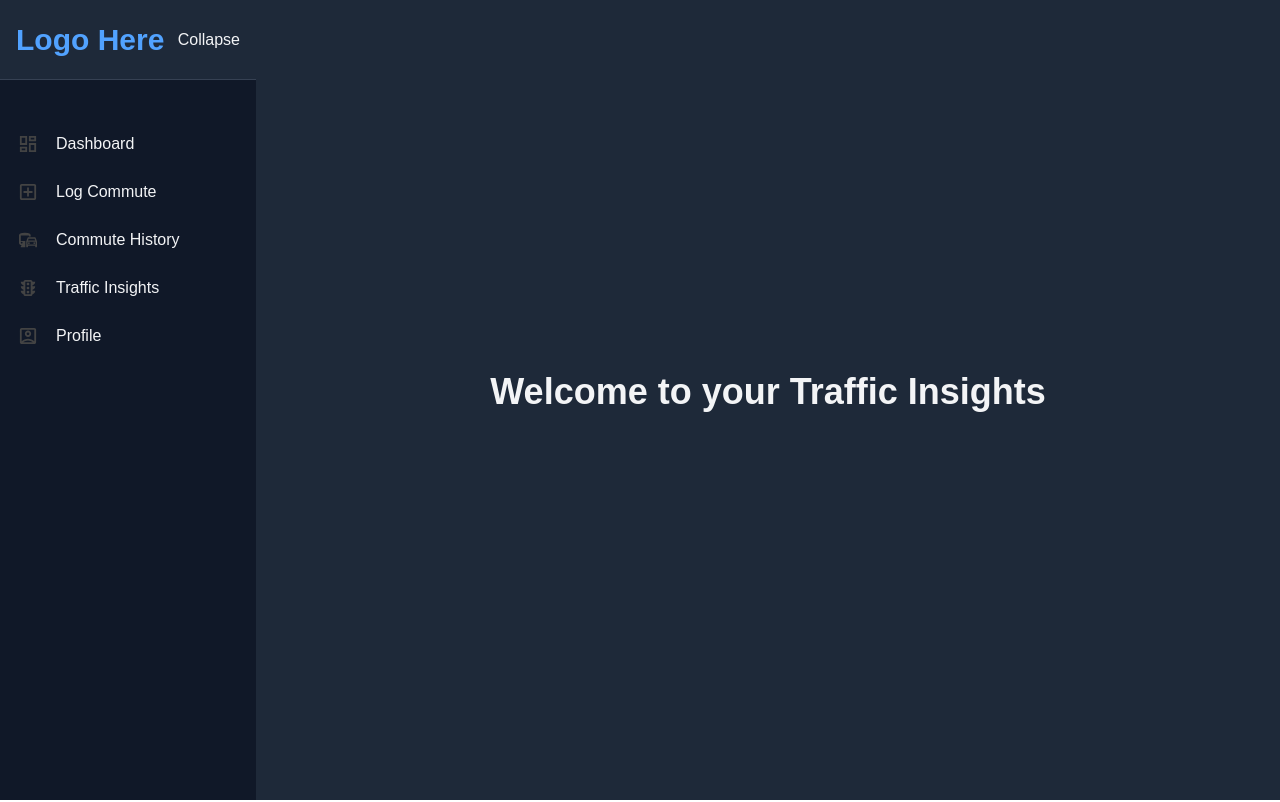
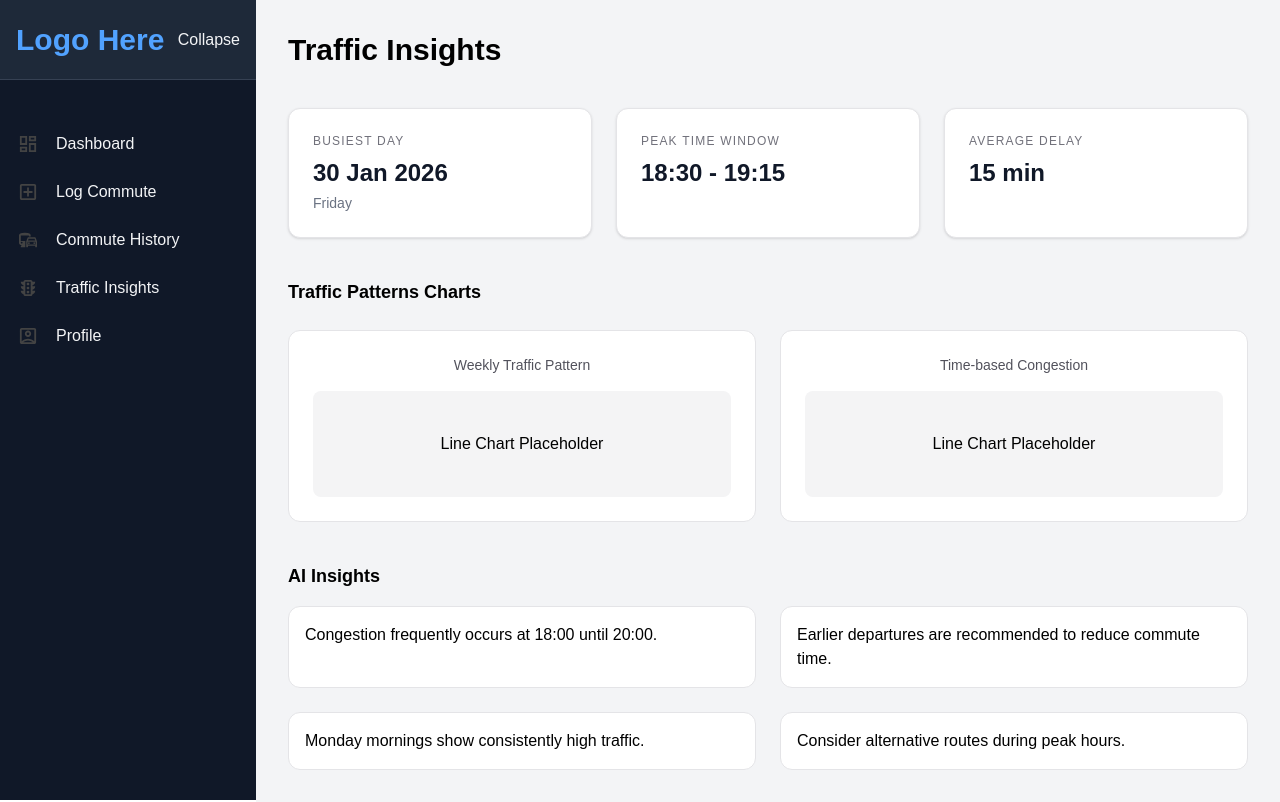
Before and after one commit to frhOrcasitas/commute_pro, a Next.js app: page /traffic_insights in a window 1280 px wide. Built offline with nearby package versions, Linux system fonts and the light colour scheme.

Commit message:
refining commute logs and added the traffic insights

```diff
--- a/app/(protected)/commute_history/page.js
+++ b/app/(protected)/commute_history/page.js
@@ -1,6 +1,6 @@
 "use client";
 
-import { useState } from "react";
+import { useState, useMemo } from "react";
 
 const fakeCommutes = [
   {
@@ -45,42 +45,66 @@ const trafficStyles = {
 };
 
 export default function CommuteHistory() {
+  const [commutes, setCommutes] = useState(fakeCommutes);
   const [openId, setOpenId] = useState(null);
+  const [search, setSearch] = useState("");
+
+  // 🔎 Real Search Filter
+  const filteredCommutes = useMemo(() => {
+    return commutes.filter((c) =>
+      `${c.start} ${c.end} ${c.date} ${c.traffic}`
+        .toLowerCase()
+        .includes(search.toLowerCase())
+    );
+  }, [search, commutes]);
 
   // Group by date
-  const grouped = fakeCommutes.reduce((acc, commute) => {
+  const grouped = filteredCommutes.reduce((acc, commute) => {
     acc[commute.date] = acc[commute.date] || [];
     acc[commute.date].push(commute);
     return acc;
   }, {});
 
+  const handleDelete = (id) => {
+    setCommutes((prev) => prev.filter((c) => c.id !== id));
+    setOpenId(null);
+  };
+
   return (
     <div className="p-8 space-y-10 text-black">
       <h1 className="text-3xl font-bold">Commute History</h1>
 
-      {/* Filter (UI only for now) */}
+      {/* Search */}
       <div className="flex justify-between items-center bg-zinc-100 rounded-xl px-4 py-3">
         <input
-          placeholder="Filter by..."
+          value={search}
+          onChange={(e) => setSearch(e.target.value)}
+          placeholder="Search by location, date, traffic..."
           className="bg-transparent outline-none text-sm w-full"
         />
-        <span className="text-zinc-400">▼</span>
       </div>
 
       {/* Date Groups */}
+      {Object.keys(grouped).length === 0 && (
+        <p className="text-zinc-400 text-sm">No results found.</p>
+      )}
+
       {Object.keys(grouped).map((date) => (
         <div key={date} className="space-y-4">
           <h3 className="text-xs uppercase tracking-widest text-zinc-400">
             {date}
           </h3>
 
-          {grouped[date].map((commute) => {
+          {grouped[date].map((commute, index) => {
             const isOpen = openId === commute.id;
 
             return (
               <div
                 key={commute.id}
-                className="bg-white rounded-2xl border border-zinc-200 p-5 transition-all duration-300 hover:shadow-md"
+                className="bg-white rounded-2xl border border-zinc-200 p-5 transition-all duration-500 hover:shadow-md animate-slideIn"
+                style={{
+                  animationDelay: `${index * 60}ms`,
+                }}
               >
                 {/* Header */}
                 <div
@@ -114,10 +138,10 @@ export default function CommuteHistory() {
                 {/* Expandable Section */}
                 <div
                   className={`transition-all duration-300 overflow-hidden ${
-                    isOpen ? "max-h-96 mt-4" : "max-h-0"
+                    isOpen ? "max-h-96 mt-4 opacity-100" : "max-h-0 opacity-0"
                   }`}
                 >
-                  <div className="grid grid-cols-2 gap-6 text-sm text-zinc-700">
+                  <div className="grid grid-cols-2 gap-6 text-sm text-zinc-700 pt-4">
                     <div>
                       <p><strong>Duration:</strong> {commute.duration} min</p>
                       <p><strong>Starting Point:</strong> {commute.start}</p>
@@ -127,6 +151,14 @@ export default function CommuteHistory() {
                     <div>
                       <p><strong>Traffic:</strong> {commute.traffic}</p>
                       <p><strong>Notes:</strong> {commute.notes || "—"}</p>
+
+                      {/* 🗑 Delete Button (only when open) */}
+                      <button
+                        onClick={() => handleDelete(commute.id)}
+                        className="mt-4 text-sm text-red-500 font-semibold hover:text-red-700 transition"
+                      >
+                        Delete Commute
+                      </button>
                     </div>
                   </div>
                 </div>
@@ -135,6 +167,24 @@ export default function CommuteHistory() {
           })}
         </div>
       ))}
+
+      {/* Slide-in animation */}
+      <style jsx>{`
+        @keyframes slideIn {
+          from {
+            opacity: 0;
+            transform: translateY(10px);
+          }
+          to {
+            opacity: 1;
+            transform: translateY(0);
+          }
+        }
+
+        .animate-slideIn {
+          animation: slideIn 0.4s ease forwards;
+        }
+      `}</style>
     </div>
   );
 }
--- a/app/(protected)/traffic_insights/page.js
+++ b/app/(protected)/traffic_insights/page.js
@@ -1,13 +1,70 @@
+"use client";
+
+import { Inspect } from "lucide-react";
 import Image from "next/image";
 import Link from "next/link";
 
-function traffic_insights() {
+export default function traffic_insights() {
 
     return (
-        <main className="flex min-h-screen flex-col items-center justify-center bg-gray-800 text-gray-100">
-            <h1 className="text-4xl font-bold mb-4">Welcome to your Traffic Insights</h1>
-        </main>
+        <div className="p-8 space-y-10 text-black">
+            <h1 className="text-3xl font-bold">Traffic Insights</h1>
+
+            <div className="grid md:grid-cols-3 gap-6">
+                <InsightCard title="Busiest Day" value="30 Jan 2026" sub="Friday"/>
+                <InsightCard title="Peak Time Window" value="18:30 - 19:15"/>
+                <InsightCard title="Average Delay" value="15 min"/>
+            </div>
+
+            <div className="space-y-6">
+                <h2 className="text-lg font-semibold">Traffic Patterns Charts</h2>
+
+                <div className="grid md:grid-cols-2 gap-6">
+                    <ChartPlaceholder title="Weekly Traffic Pattern"/>
+                    <ChartPlaceholder title="Time-based Congestion"/>
+                </div>
+            </div>
+
+            <div className="space-y-4">
+                <h2 className="text-lg font-semibold">AI Insights</h2>
+
+                <div className="grid md:grid-cols-2 gap-6">
+                    <AIInsight text="Congestion frequently occurs at 18:00 until 20:00." />
+                    <AIInsight text="Earlier departures are recommended to reduce commute time." />
+                    <AIInsight text="Monday mornings show consistently high traffic." />
+                    <AIInsight text="Consider alternative routes during peak hours." />
+                </div>
+             </div>
+        </div>
     )
 }
 
-export default traffic_insights;
+function InsightCard({ title, value, sub }) {
+    return (
+        <div className="bg-white border border-zinc-200 rounded-xl p-6 shadow-sm hover:shadow-md transition">
+            <p className="text-xs uppercase tracking-widest text-zinc-500 mb-2">{title}</p>
+            <p className="text-2xl font-semibold text-gray-900">{value}</p>
+            {sub && <p className="text-sm text-gray-500 mt-1">{sub}</p>}
+        </div>
+    );
+}
+
+function ChartPlaceholder({ title }) {
+    return (
+        <div className="bg-white border border-zinc-200 rounded-xl p-6 flex flex-col items-center justify-center h-48">
+            <h3 className="text-sm font-medium text-zinc-600">{title}</h3>
+
+            <div className="h-48 bg-zinc-100 rounded-lg mt-4 w-full flex items-center justify-center">
+                Line Chart Placeholder
+            </div>
+        </div>
+    );
+}
+
+function AIInsight({ text }) {
+    return (
+        <div className="bg-white border border-zinc-200 rounded-xl p-4 flex items-start gap-4">
+            {text}
+        </div>
+    );
+}
```
